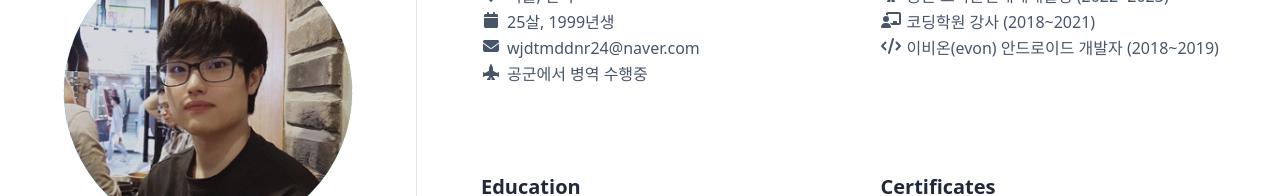
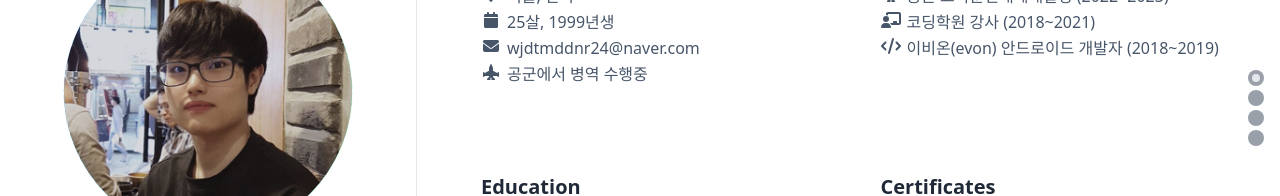
Before and after one commit to wjdtmddnr24/Curriculum-Vitae, a Next.js app: page / in a window 1280 px wide. Shown: the part 292-488 px from the top of the page. Built offline with nearby package versions, Linux system fonts and the light colour scheme.

Commit message:
feat: add pagination on fullpage

```diff
--- a/src/features/fullpage/FullPage.tsx
+++ b/src/features/fullpage/FullPage.tsx
@@ -1,5 +1,6 @@
 import classNames from "classnames";
 import { ReactNode, useEffect, useRef, useState } from "react";
+import { Pagination } from "./Pagination";
 
 interface FullPageProps {
   className?: string;
@@ -60,7 +61,7 @@ export const FullPage = ({ className, sections = [] }: FullPageProps) => {
   }, [currentSectionIndex, sections, isTransitioningRef, screenHeight]);
 
   return (
-    <div className="h-screen max-h-screen overflow-hidden">
+    <div className="h-screen max-h-screen overflow-hidden relative">
       <div
         ref={fullPageRef}
         className={classNames(["transition-transform duration-300 ease-in", className])}
@@ -74,6 +75,9 @@ export const FullPage = ({ className, sections = [] }: FullPageProps) => {
           </section>
         ))}
       </div>
+      <div className="absolute right-4 top-1/2 -translate-y-1/2">
+        <Pagination totalCount={sections.length} currentIndex={currentSectionIndex} />
+      </div>
     </div>
   );
 };
--- /dev/null
+++ b/src/features/fullpage/Pagination.tsx
@@ -0,0 +1,36 @@
+import classNames from "classnames";
+import _ from "lodash";
+
+interface PaginationProps {
+  totalCount: number;
+  currentIndex: number;
+  onClick?: (index: number) => void;
+}
+
+export const Pagination = ({ totalCount, currentIndex, onClick }: PaginationProps) => {
+  return (
+    <div className="flex flex-col gap-1">
+      {_.range(totalCount).map((num) => (
+        <Item key={num} isCurrentPage={num === currentIndex} onClick={() => onClick?.(num)} />
+      ))}
+    </div>
+  );
+};
+
+interface ItemProps {
+  isCurrentPage?: boolean;
+  onClick: () => void;
+}
+
+const Item = ({ isCurrentPage }: ItemProps) => {
+  return (
+    <div className="rounded-full w-4 h-4 bg-slate-700/50 flex justify-center items-center cursor-pointer">
+      <div
+        className={classNames([
+          "rounded-full w-2 h-2 transition-color duration-300",
+          isCurrentPage ? "bg-slate-50/80" : "bg-transparent",
+        ])}
+      ></div>
+    </div>
+  );
+};
```
